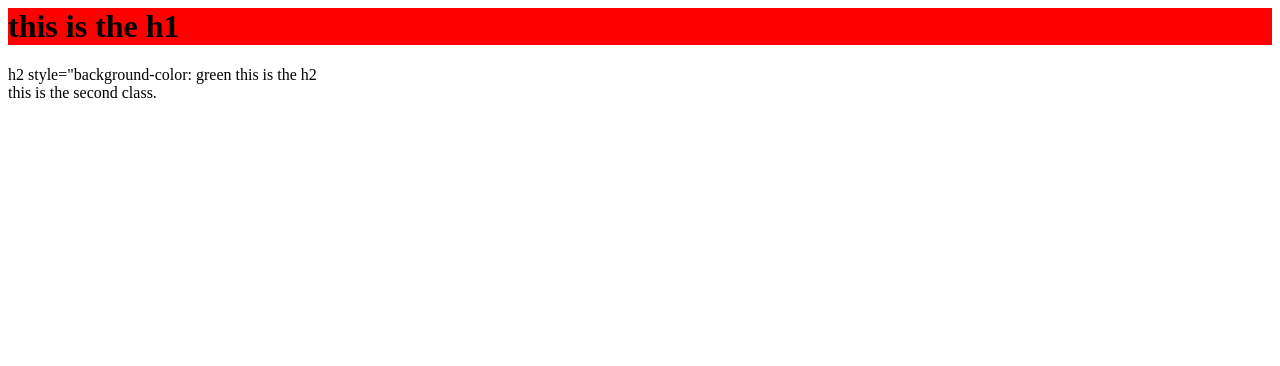
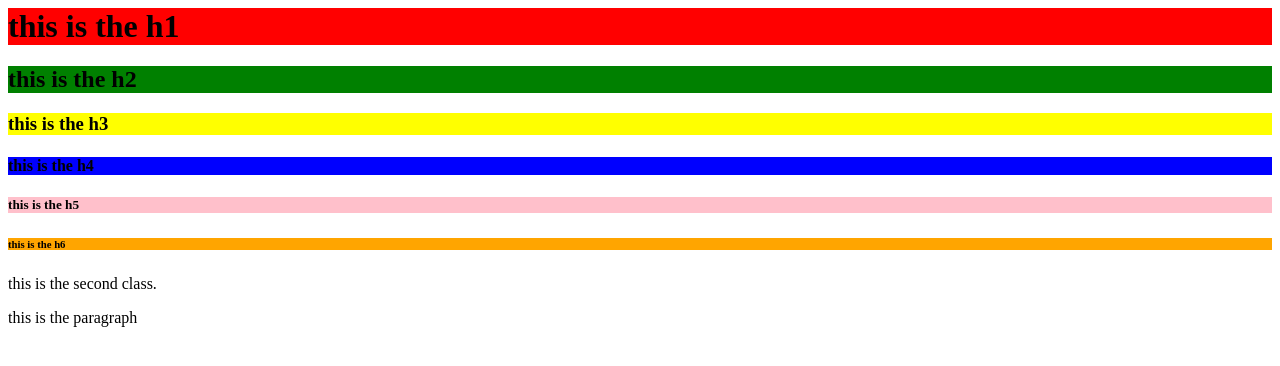
Before and after one commit to Gaurav-271/project-html, a plain HTML site: page index.html in a window 1280 px wide. Drawn offline with Linux system fonts and the light colour scheme.

Commit message:
Add files via upload

```diff
--- a/index.html
+++ b/index.html
@@ -8,13 +8,31 @@
 
             this is the h1
         </h1>
-        h2 style="background-color: green
+        <h2 style="background-color: green;">
             this is the h2
         </h2>
+        <h3 style ="background-color:yellow;">
+                    this is the h3
+                </h3>
+         <h4 style="background-color:blue;">
+            this is the h4
+         </h4>
+                <h5 style="background-color: pink;">
+                    this is the h5
+                </h5>
+                <h6 style="background-color:orange;">
+                    this is the h6
+                </h6>
+
+
+
 
         <div>
             this is the second class.
         </div>
+        <p> this is the paragraph
+
+        </p>
     </body>
     <footer>
 
```
